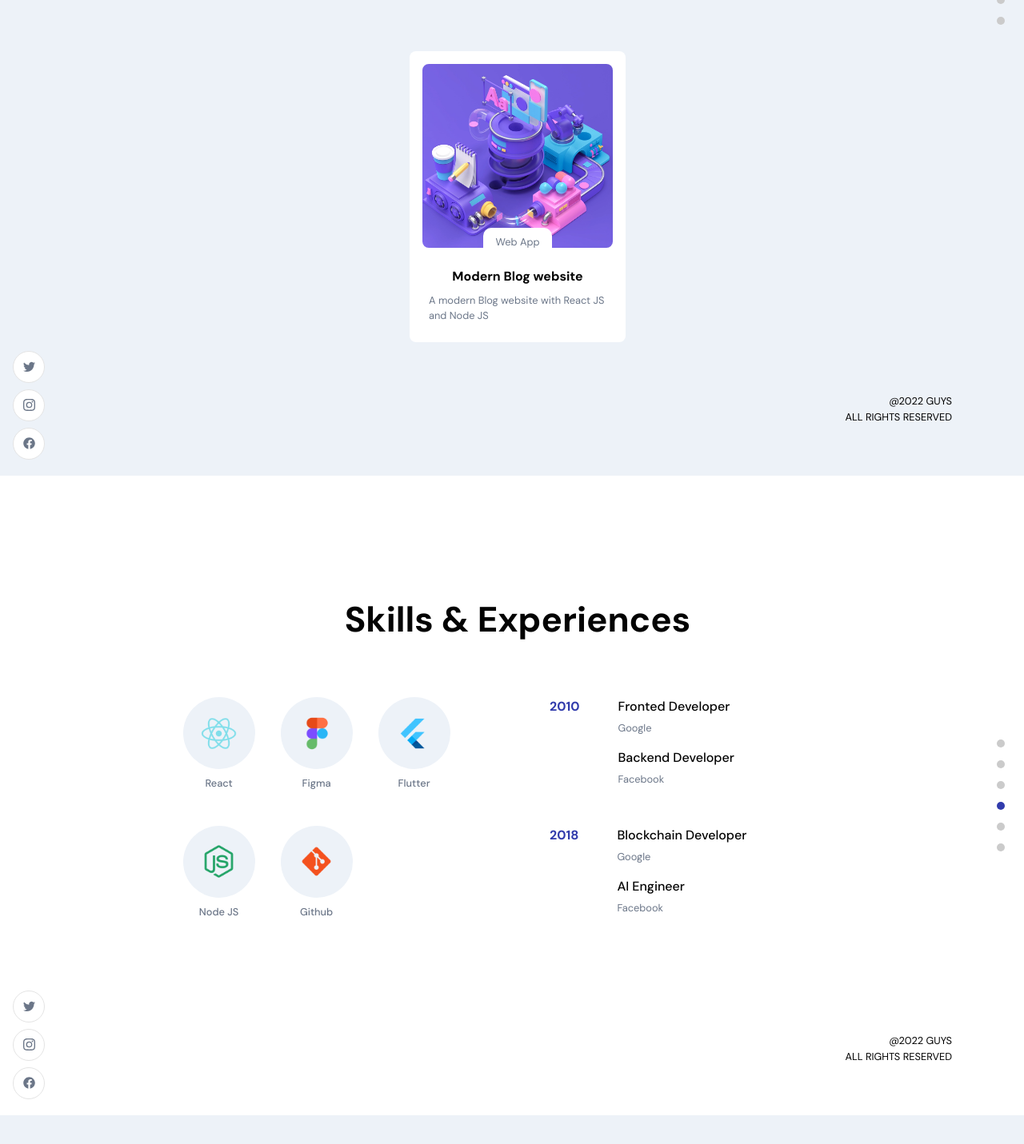
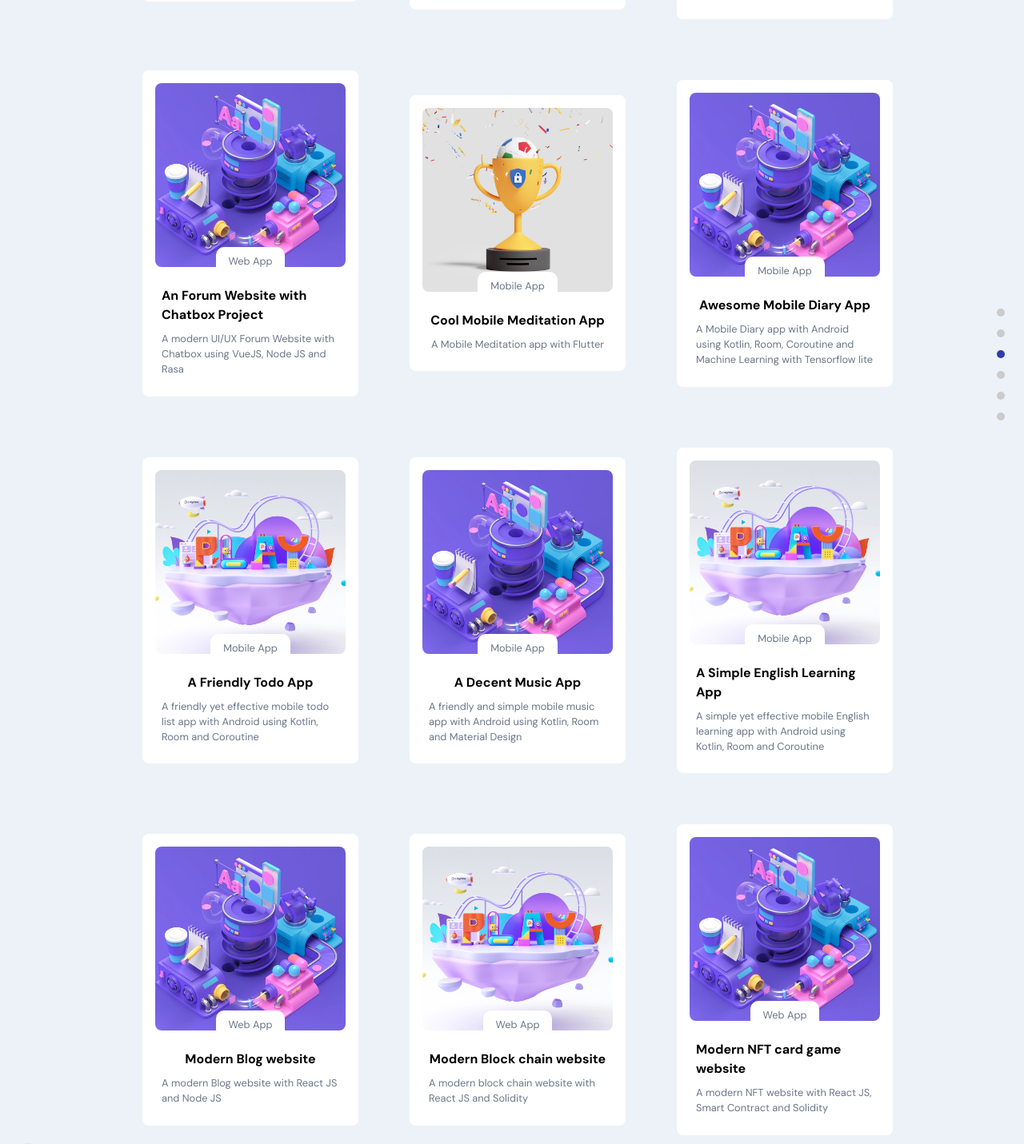
Before and after one commit to GuysKapen/Portfolio, a React (Vite) app in the folder react/: page / in a window 1280 px wide. Shown: the part 2559-3990 px from the top of the page at 80% size. Built offline with nearby package versions, Linux system fonts and the light colour scheme.

Commit message:
Add more work projects

```diff
--- a/react/src/container/Work/Work.jsx
+++ b/react/src/container/Work/Work.jsx
@@ -23,10 +23,32 @@ const Work = () => {
         },
         {
             title: "Ecommericial Project",
-            description: "A modern UI/UX ECommericial Website",
+            description: "A modern UI/UX ECommericial Website with Ruby on Rails",
             projectLink: "https://nestify.com",
             codeLink: "https://github.com",
             imgUrl: images.about02,
+            tags: [
+                "Web App",
+                "All"
+            ]
+        },
+        {
+            title: "An E-Learning Website Project",
+            description: "A modern UI/UX E-Elearning Website using Laravel",
+            projectLink: "https://nestify.com",
+            codeLink: "https://github.com",
+            imgUrl: images.about01,
+            tags: [
+                "Web App",
+                "All"
+            ]
+        },
+        {
+            title: "An Forum Website with Chatbox Project",
+            description: "A modern UI/UX Forum Website with Chatbox using VueJS, Node JS and Rasa",
+            projectLink: "https://nestify.com",
+            codeLink: "https://github.com",
+            imgUrl: images.about04,
             tags: [
                 "Web App",
                 "All"
@@ -44,6 +66,50 @@ const Work = () => {
             ]
         },
         {
+            title: "Awesome Mobile Diary App",
+            description: "A Mobile Diary app with Android using Kotlin, Room, Coroutine and Machine Learning with Tensorflow lite",
+            projectLink: "https://nestify.com",
+            codeLink: "https://github.com",
+            imgUrl: images.about04,
+            tags: [
+                "Mobile App",
+                "All"
+            ]
+        },
+        {
+            title: "A Friendly Todo App",
+            description: "A friendly yet effective mobile todo list app with Android using Kotlin, Room and Coroutine",
+            projectLink: "https://nestify.com",
+            codeLink: "https://github.com",
+            imgUrl: images.about01,
+            tags: [
+                "Mobile App",
+                "All"
+            ]
+        },
+        {
+            title: "A Decent Music App",
+            description: "A friendly and simple mobile music app with Android using Kotlin, Room and Material Design",
+            projectLink: "https://nestify.com",
+            codeLink: "https://github.com",
+            imgUrl: images.about04,
+            tags: [
+                "Mobile App",
+                "All"
+            ]
+        },
+        {
+            title: "A Simple English Learning App",
+            description: "A simple yet effective mobile English learning app with Android using Kotlin, Room and Coroutine",
+            projectLink: "https://nestify.com",
+            codeLink: "https://github.com",
+            imgUrl: images.about01,
+            tags: [
+                "Mobile App",
+                "All"
+            ]
+        },
+        {
             title: "Modern Blog website",
             description: "A modern Blog website with React JS and Node JS",
             projectLink: "https://nestify.com",
@@ -52,6 +118,31 @@ const Work = () => {
             tags: [
                 "Web App",
                 "React JS",
+                "All"
+            ]
+        },
+        {
+            title: "Modern Block chain website",
+            description: "A modern block chain website with React JS and Solidity",
+            projectLink: "https://nestify.com",
+            codeLink: "https://github.com",
+            imgUrl: images.about01,
+            tags: [
+                "Web App",
+                "React JS",
+                "All"
+            ]
+        },
+        {
+            title: "Modern NFT card game website",
+            description: "A modern NFT website with React JS, Smart Contract and Solidity",
+            projectLink: "https://nestify.com",
+            codeLink: "https://github.com",
+            imgUrl: images.about04,
+            tags: [
+                "Web App",
+                "React JS",
+                "Blockchain",
                 "All"
             ]
         }
```
